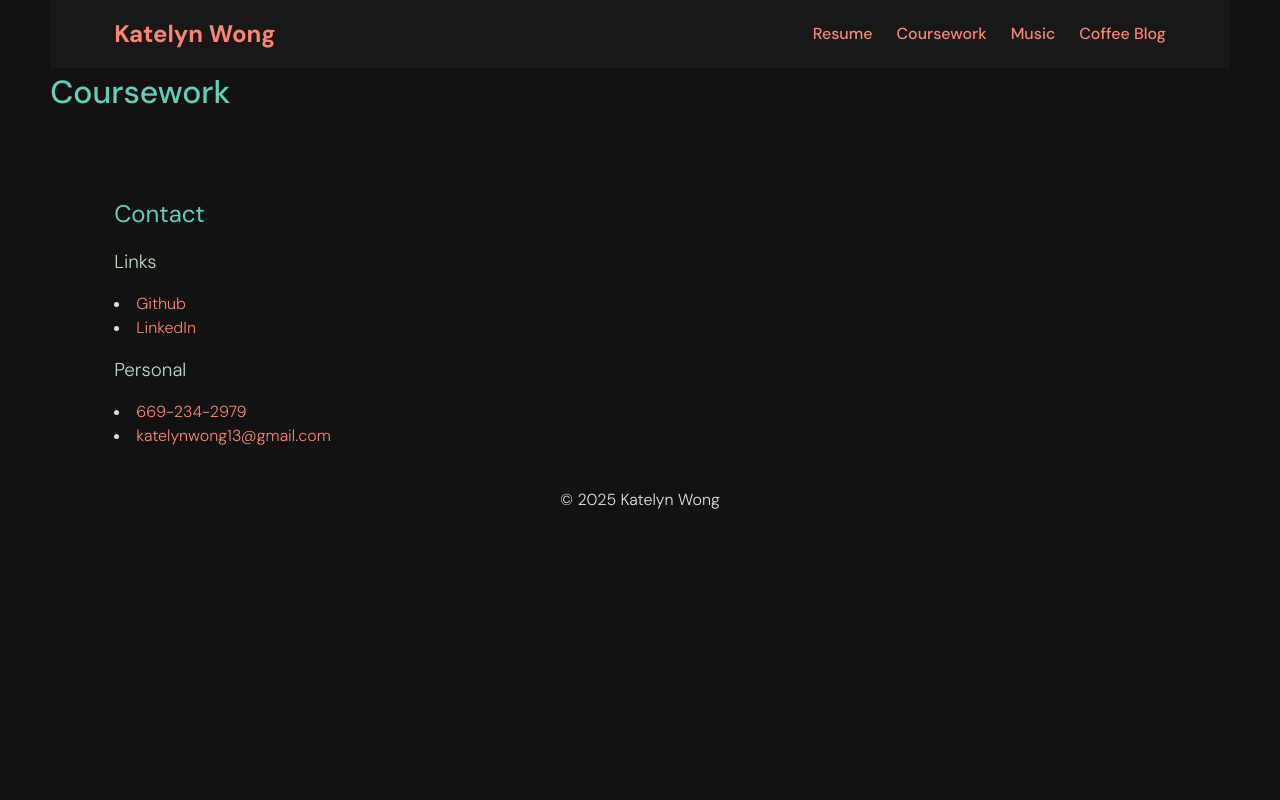
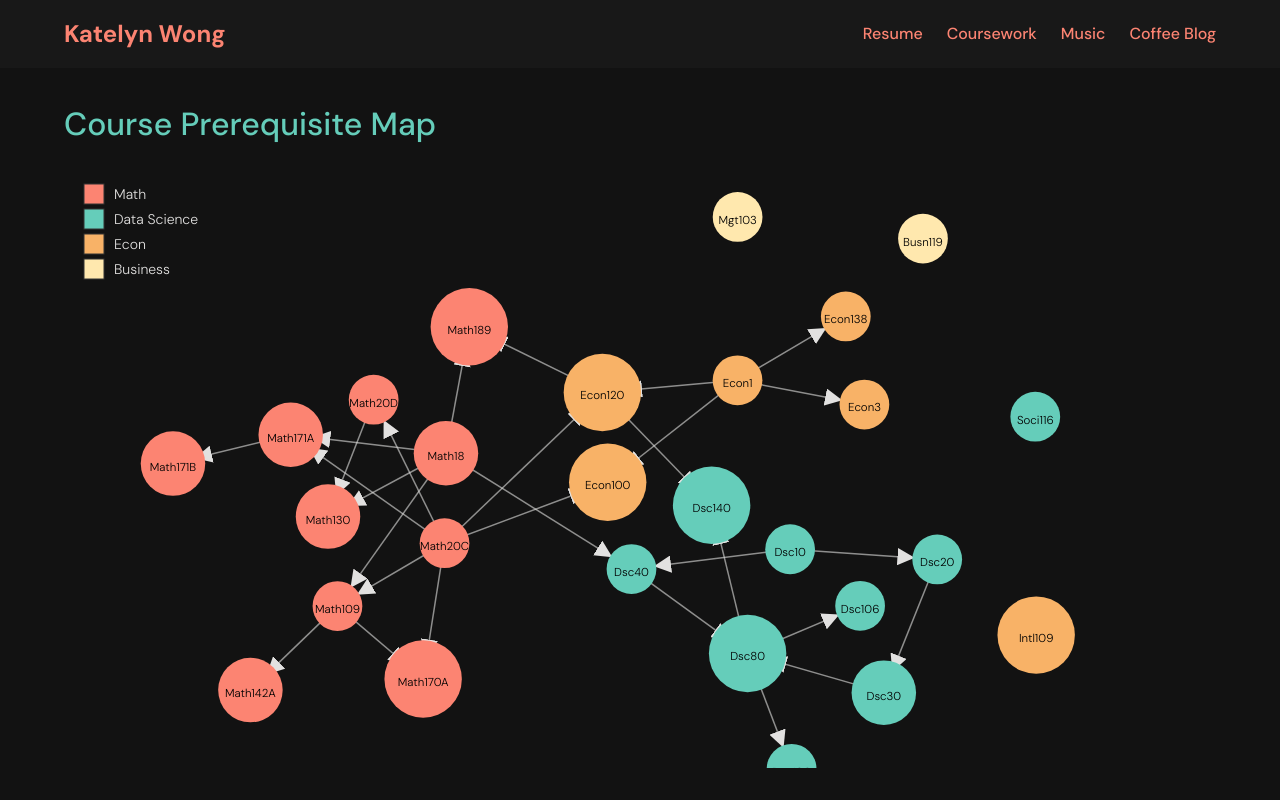
Before and after one commit to KatelynKWong/portfolio, a website: page public/coursework/index.html in a window 1280 px wide. Drawn offline with nearby package versions, Linux system fonts and the light colour scheme; files whose address does not match are found by name; a web font is replaced by a local one.

Commit message:
creating map
updating json

```diff
--- /dev/null
+++ b/public/coursework/courses.json
@@ -0,0 +1,149 @@
+{
+    "nodes": [
+      { "id": "Math18", "name": "Linear Algebra", "subject": "Math", "size": 35},
+      { "id": "Math20C", "name": "Calculus & Analytical Geometry for Science &Engineering", "subject": "Math", "size": 27},
+      { "id": "Math20D", "name": "Intro to Differential Equations", "subject": "Math", "size": 27},
+      { "id": "Math109", "name": "Mathematical Reasoning", "subject": "Math", "size": 27},
+      { "id": "Math130", "name": "Differential Equations & Dynamical Systems", "subject": "Math", "size": 35},
+      { "id": "Math170A", "name": "Numerical Analysis & Linear Programming", "subject": "Math", "size": 42},
+      { "id": "Math142A", "name": "Real Analysis", "subject": "Math", "size": 35},
+      { "id": "Math171A", "name": "Numerical Optimization & Linear Programming", "subject": "Math", "size": 35},
+      { "id": "Math189", "name": "Data Analysis & Inference", "subject": "Math", "size": 42},
+      { "id": "Math171B", "name": "Num Optimization & Nonlinear Programming", "subject": "Math", "size": 35},
+      { "id": "Dsc10", "name": "Data Science Principles", "subject": "Data Science", "size": 27},
+      { "id": "Dsc20", "name": "Programming & Data Structure - Python", "subject": "Data Science", "size": 27},
+      { "id": "Dsc40", "name": "Theoretical Foundations of Data Sci (A,B)", "subject": "Data Science", "size": 27},
+      { "id": "Dsc30", "name": "Data Structures & Algorithms - Java", "subject": "Data Science", "size": 35},
+      { "id": "Dsc80", "name": "Advanced Data Structures", "subject": "Data Science", "size": 42},
+      { "id": "Dsc106", "name": "Data Visualization", "subject": "Data Science", "size": 27},
+      { "id": "Dsc100", "name": "Data Management", "subject": "Data Science", "size": 27},
+      { "id": "Dsc140", "name": "Probabilistic Modeling & Machine Learning", "subject": "Data Science", "size": 42},
+      { "id": "Econ1", "name": "Microeconomic Principles", "subject": "Econ", "size": 27},
+      { "id": "Econ3", "name": "Macroeconomic Principles", "subject": "Econ", "size": 27},
+      { "id": "Econ120", "name": "Econometrics (A,B,C)", "subject": "Econ", "size": 42},
+      { "id": "Econ138", "name": "Econometrics of Discrimination", "subject": "Econ", "size": 27},
+      { "id": "Econ100", "name": "Advanced Microeconomics (A,B,C)", "subject": "Econ", "size": 42},
+      { "id": "Busn119", "name": "Financial Management", "subject": "Business", "size": 27},
+      { "id": "Intl109", "name": "Quantitative Analysis", "subject": "Econ", "size": 42},
+      { "id": "Mgt103", "name": "Product Marketing & Management", "subject": "Business", "size": 27},
+      { "id": "Soci116", "name": "Data Analysis Methods", "subject": "Data Science", "size": 27}
+    ],
+    "edges": [
+        {
+            "from": "Math20C",
+            "to": "Math20D"
+        },
+        {
+            "from": "Math20C",
+            "to": "Math109"
+        },
+        {
+            "from": "Math18",
+            "to": "Math109"
+        },
+        {
+            "from": "Math20D",
+            "to": "Math130"
+        },
+        {
+            "from": "Math18",
+            "to": "Math130"
+        },
+        {
+            "from": "Math20C",
+            "to": "Math170A"
+        },
+        {
+            "from": "Math109",
+            "to": "Math170A"
+        },
+        {
+            "from": "Math109",
+            "to": "Math142A"
+        },
+        {
+            "from": "Math18",
+            "to": "Math171A"
+        },
+        {
+            "from": "Math20C",
+            "to": "Math171A"
+        },
+        {
+            "from": "Math18",
+            "to": "Math189"
+        },
+        {
+            "from": "Econ120",
+            "to": "Math189"
+        },
+        {
+            "from": "Math171A",
+            "to": "Math171B"
+        },
+        {
+            "from": "Dsc10",
+            "to": "Dsc20"
+        },
+        {
+            "from": "Dsc20",
+            "to": "Dsc30"
+        },
+        {
+            "from": "Dsc10",
+            "to": "Dsc40"
+        },
+        {
+            "from": "Math18",
+            "to": "Dsc40"
+        },
+        {
+            "from": "Dsc30",
+            "to": "Dsc80"
+        },
+        {
+            "from": "Dsc40",
+            "to": "Dsc80"
+        },
+        {
+            "from": "Dsc80",
+            "to": "Dsc106"
+        },
+        {
+            "from": "Dsc80",
+            "to": "Dsc100"
+        },
+        {
+            "from": "Dsc80",
+            "to": "Dsc140"
+        },
+        {
+            "from": "Econ120",
+            "to": "Dsc140"
+        },
+        {
+            "from": "Econ1",
+            "to": "Econ3"
+        },
+        {
+            "from": "Econ1",
+            "to": "Econ120"
+        },
+        {
+            "from": "Math20C",
+            "to": "Econ120"
+        },
+        {
+            "from": "Econ1",
+            "to": "Econ100"
+        },
+        {
+            "from": "Math20C",
+            "to": "Econ100"
+        },
+        {
+            "from": "Econ1",
+            "to": "Econ138"
+        }
+    ]
+}
--- /dev/null
+++ b/public/coursework/index.css
@@ -0,0 +1,53 @@
+html, body {
+    margin: 0;
+    padding: 0;
+    height: 100%;
+}
+
+body {
+    display: flex;
+    flex-direction: column;
+    min-height: 100vh;
+}
+
+/* Header */
+h1 {
+    flex: 0 0 auto;
+    padding: 2rem 4rem 0 4rem;
+}
+
+/* Section grows to fill remaining space */
+section {
+    flex: 1 1 auto;
+    display: flex;
+    flex-direction: column;
+    padding: 0rem 4rem 2rem 4rem; /* okay to have horizontal/top padding */
+    min-height: 0; /* allows #tree to shrink */
+}
+
+/* Tree container fills remaining space in section */
+#tree {
+    flex: 1 1 auto;
+    min-height: 0; /* critical to prevent overflow */
+}
+
+/* SVG fills container */
+#tree svg {
+    width: 100%;
+    height: 100%;
+    display: block;
+}
+
+
+/* Tooltip */
+#tooltip {
+    color: black;
+    position: absolute;
+    background: white;
+    border: 1px solid gray;
+    padding: 4px 8px;
+    border-radius: 4px;
+    pointer-events: none;
+    opacity: 0;
+    transition: opacity 0.2s;
+}
--- a/public/coursework/index.html
+++ b/public/coursework/index.html
@@ -3,16 +3,33 @@
 
 <head>
     <meta charset="UTF-8">
-    <meta name="viewport" content="width=device-width, initial-scale=1.0">
-    <title>Document</title>
+    <title>Dynamic Tree from JSON</title>
+
+    <!-- CSS first -->
     <link rel="stylesheet" href="/global.css">
+    <link rel="stylesheet" href="/coursework/index.css">
+
+    <!-- D3 library -->
+    <script src="https://d3js.org/d3.v7.min.js"></script>
 </head>
+
 
 <body>
     <div id="navbar"></div>
-    <h1>Coursework</h1>
+    <h1>Course Prerequisite Map</h1>
+    <section>
+        <div id="tooltip"></div>
+        <div id="tree">
+            <svg viewBox="0 0 100% 100%" preserveAspectRatio="xMidYMid meet"></svg>
+        </div>
+    </section>
+    <!-- <div id="footer"></div> -->
+
+    <!-- Load external JS -->
+    <script src="/coursework/tree.js"></script>
+
     <script src="script.js"></script>
-    <div id="footer"></div>
+
 </body>
 
 </html>
--- /dev/null
+++ b/public/coursework/tree.js
@@ -0,0 +1,200 @@
+// Loading JSON file
+fetch("/coursework/courses.json")
+  .then(res => {
+    if (!res.ok) throw new Error("HTTP error " + res.status);
+    return res.json();
+  })
+  .then(data => drawGraph(data))
+  .catch(err => console.error("Error loading JSON:", err));
+
+
+  function drawGraph(data) {
+  const svg = d3.select("#tree svg");
+  const width = svg.node().clientWidth;
+  const height = svg.node().clientHeight;
+  const baseRadius = width / 50;
+
+  // Generate JSON Links
+  const links = data.edges.map(e => ({ source: e.from, target: e.to }));
+
+  // Force simulation
+  const simulation = d3.forceSimulation(data.nodes)
+    .force("link", d3.forceLink(links).id(d => d.id).distance(120))
+    .force("charge", d3.forceManyBody().strength(-400))
+    .force("center", d3.forceCenter(width / 2, height / 2));
+
+  // Draw links
+  const defs = svg.append("defs");
+
+  defs.append("marker") // Making arrow
+    .attr("id", "arrow")
+    .attr("viewBox", "0 -5 10 10")
+    .attr("refX", baseRadius) // move arrow to edge of circle
+    .attr("refY", 0)
+    .attr("markerWidth", baseRadius / 2) // scales with SVG
+    .attr("markerHeight", baseRadius / 2)
+    .attr("orient", "auto")
+    .append("path")
+    .attr("d", "M0,-5L10,0L0,5")
+    .attr("fill", "#e2e1e0");
+
+  const link = svg.append("g")
+    .attr("stroke", "#e2e1e0")
+    .attr("stroke-opacity", 0.6)
+    .selectAll("line")
+    .data(links)
+    .join("line")
+    .attr("stroke-width", 1.5)
+    .attr("marker-end", "url(#arrow)");  // <-- add arrow
+
+
+  // Node color
+  const color = d => {
+    if (d.subject === "Math") return "#fc8472";
+    if (d.subject === "Data Science") return "#65cdba";
+    if (d.subject === "Econ") return "#f8b267";
+    if (d.subject === "Business") return "#ffe8ae";
+    return "lightgray";
+  };
+
+  const tooltip = d3.select("#tooltip");
+
+  // Create node groups (circle + text)
+  const nodeGroup = svg.append("g")
+    .selectAll("g")
+    .data(data.nodes)
+    .join("g")
+    .call(drag(simulation));
+
+  nodeGroup.append("circle")
+    .attr("r", d => (d.size || 0) * baseRadius / 25) // scale according to width
+    .attr("fill", color);
+
+
+    nodeGroup.append("text")
+    .text(d => d.id)
+    .attr("font-size", baseRadius * 0.5) // scale font with SVG
+    .attr("text-anchor", "middle")
+    .attr("dy", baseRadius * 0.3);
+
+  // Tooltip events on group (so circle + text trigger it)
+  nodeGroup
+    .style("cursor", "pointer")
+    .on("mouseover", (event, d) => {
+      tooltip
+        .style("opacity", 1)
+        .html(d.name);
+    })
+    .on("mousemove", (event) => {
+      tooltip
+        .style("left", (event.pageX + 10) + "px")
+        .style("top", (event.pageY + 10) + "px");
+    })
+    .on("mouseout", () => {
+      tooltip.style("opacity", 0);
+    });
+
+  // Adding legend
+  // Define your subjects and colors
+  const subjects = [
+    { name: "Math", color: "#fc8472" },
+    { name: "Data Science", color: "#65cdba" },
+    { name: "Econ", color: "#f8b267" },
+    { name: "Business", color: "#ffe8ae" }
+  ];
+
+  // Add legend container
+  const legend = d3.select("#tree svg")
+    .append("g")
+    .attr("class", "legend")
+    .attr("transform", "translate(20, 20)"); // top-left position
+
+  // Add legend items
+  const legendItem = legend.selectAll("g")
+    .data(subjects)
+    .join("g")
+    .attr("transform", (d, i) => `translate(0, ${i * 25})`); // spacing between items
+
+  // Draw color boxes
+  legendItem.append("rect")
+    .attr("width", 20)
+    .attr("height", 20)
+    .attr("fill", d => d.color)
+    .attr("stroke", "#333");
+
+  // Add text labels
+  legendItem.append("text")
+    .attr("x", 30)
+    .attr("y", 15) // vertically center text with box
+    .text(d => d.name)
+    .attr("font-size", 14)
+    .attr("fill", "#e2e1e0");
+
+  // Simulation tick
+  const NODE_RADIUS = 25;
+  const PADDING = 40;
+  const SPACING = 20;
+  const GROUP_STRENGTH = 0.08;
+  const CENTER_Y = height / 2;
+
+  // Define group centers
+  const groups = {
+    "Math": { x: width * 0.25, y: CENTER_Y },
+    "Stat": { x: width * 0.5, y: CENTER_Y },
+    "CS": { x: width * 0.75, y: CENTER_Y },
+    "Other": { x: width * 0.5, y: CENTER_Y }
+  };
+
+  // Apply forces
+
+  simulation
+    .force("link", d3.forceLink(links).id(d => d.id).distance(120))
+    .force("charge", d3.forceManyBody().strength(-400))
+    .force("x", d3.forceX(d => groups[d.subject]?.x || groups["Other"].x).strength(GROUP_STRENGTH))
+    .force("y", d3.forceY(d => groups[d.subject]?.y || groups["Other"].y).strength(GROUP_STRENGTH))
+    .force("collide", d3.forceCollide().radius(NODE_RADIUS + SPACING))
+    .force("center", d3.forceCenter(width / 2, CENTER_Y));
+
+  // Single tick handler
+  simulation.on("tick", () => {
+    link
+      .attr("x1", d => d.source.x)
+      .attr("y1", d => d.source.y)
+      .attr("x2", d => d.target.x)
+      .attr("y2", d => d.target.y);
+
+    nodeGroup.attr("transform", d => {
+      // Clamp nodes inside SVG with padding
+      d.x = Math.max(PADDING, Math.min(width - PADDING, d.x));
+      d.y = Math.max(PADDING, Math.min(height - PADDING, d.y));
+      return `translate(${d.x},${d.y})`;
+    });
+  });
+
+  // Adjusting forces to the width of svg
+  const linkDistance = svgWidth / 8; // example
+  const collisionRadius = (d.size || 20) * baseRadius / 20 + 5;
+
+  simulation.force("link", d3.forceLink(links).id(d => d.id).distance(linkDistance));
+  simulation.force("collide", d3.forceCollide(collisionRadius));
+
+
+  // Dragging
+  function drag(simulation) {
+    function dragstarted(event, d) {
+      if (!event.active) simulation.alphaTarget(0.3).restart();
+      d.fx = d.x;
+      d.fy = d.y;
+    }
+    function dragged(event, d) {
+      d.fx = event.x;
+      d.fy = event.y;
+    }
+    function dragended(event, d) {
+      if (!event.active) simulation.alphaTarget(0);
+      d.fx = null;
+      d.fy = null;
+    }
+    return d3.drag().on("start", dragstarted).on("drag", dragged).on("end", dragended);
+  }
+}
--- a/public/global.css
+++ b/public/global.css
@@ -134,6 +134,7 @@ p {
 }
 
 footer {
+  position: relative;
   text-align: center;
   padding: 1.5rem;
 }
```
